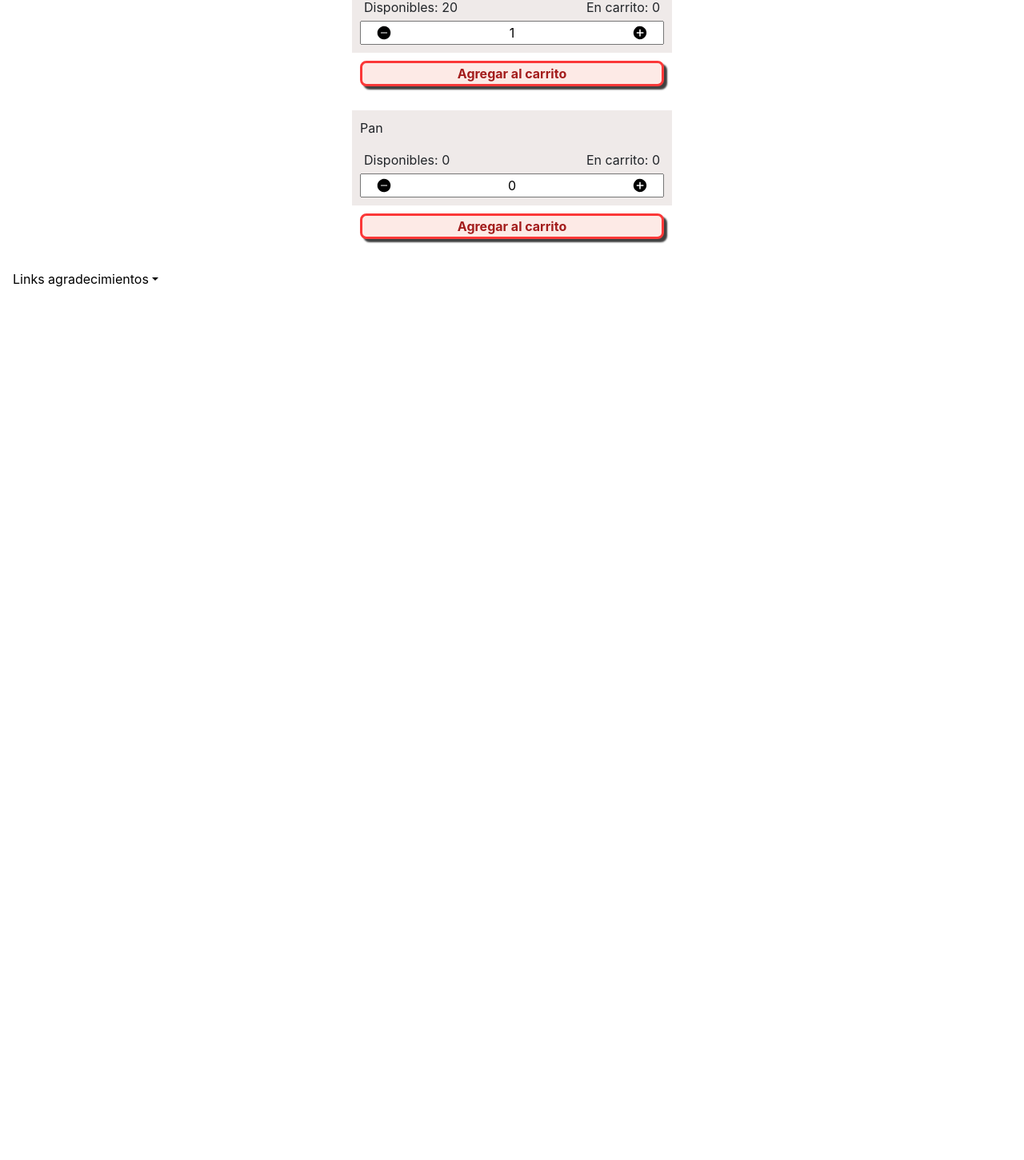
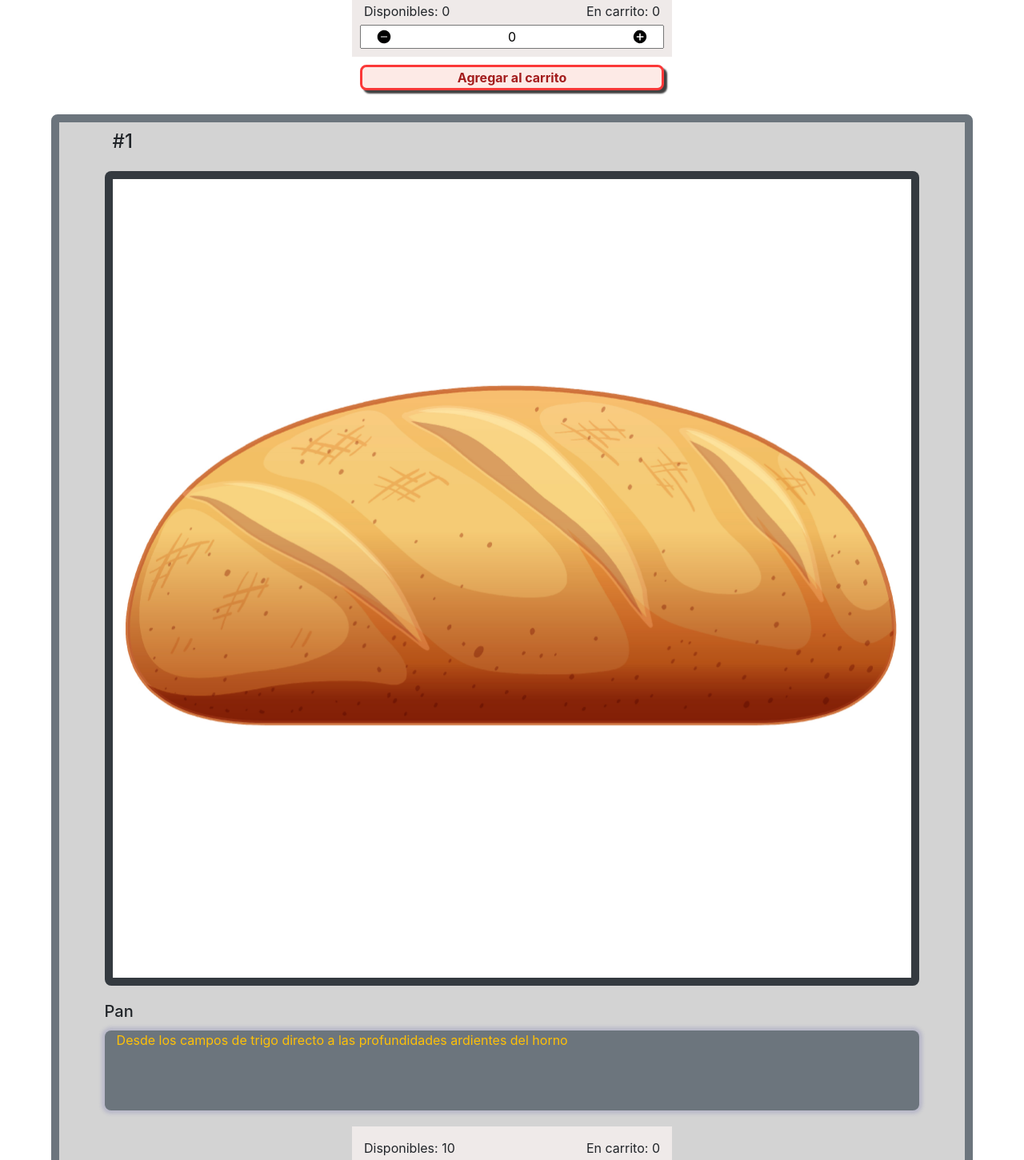
Before and after one commit to Mart-Dan-Rossi/martin-rossi-venta-nft, a React (Create React App) app: page / in a window 1280 px wide. Shown: the part 904-2355 px from the top of the page at 80% size. Before the commit the page ends 1273 px from the top, so only its background shows below. Built offline with nearby package versions, Linux system fonts and the light colour scheme.

Commit message:
Agrego el componente ItemDetailContainer y todo lo pertinente para su funcionalidad. Al mismo tiempo modifico algunas cuestiones para facilitar su implementación

```diff
--- a/src/App.js
+++ b/src/App.js
@@ -6,9 +6,11 @@ import ItemListContainer from './components/ItemListContainer';
 import NavBar from './components/NavBar';
 import { useState } from 'react';
 import RetribucionesImg from './components/RetribucionesImg';
+import ItemDetailContainer from './components/ItemDetailContainer';
 
 function App() {
   const [productosEnCarrito, onAdd] = useState(0);
+  let itemId = 1;
 
   const arrayDeProductos = [
             {
@@ -28,6 +30,7 @@ function App() {
       {arrayDeProductos.map(producto => {
         return <ItemCount key={producto.nombre} inicial={producto.stock > 0 ? 1 : 0} producto={producto.nombre} stock={producto.stock} productosEnCarrito={productosEnCarrito} onAdd={onAdd}/>
       })}
+      <ItemDetailContainer itemId={itemId} productosEnCarrito={productosEnCarrito} onAdd={onAdd}/>
       <RetribucionesImg />
     </>
   );
--- a/src/components/Item.jsx
+++ b/src/components/Item.jsx
@@ -8,7 +8,6 @@ function Item({nft}) {
       <img src={imgURL} className="card-img-top" alt={nombre}/>
       <div className="card-body">
         <h5 className="card-title">{nombre}</h5>
-        <p className="card-text lore">{lore}</p>
         <p className='card-text'>En stock: {stock}/{existentes}</p>
         <a href="#" className="btn btn-primary">Comprar</a>
       </div>
--- a/src/components/ItemCount.jsx
+++ b/src/components/ItemCount.jsx
@@ -59,7 +59,6 @@ function ItemCount({inicial, producto, stock, productosEnCarrito, onAdd}) {
       <>
         <form>
             <div id={producto} className="contenedor-parte-principal">
-                <p>{primeraLetraAMayusc(producto)}</p>
                 <div className="contenedor-control-inventario">
                     <span className='cantidad-disponible'>Disponibles: {stock}</span>
                     <span className="cantidad-en-carrito">En carrito: {cantidadEsteProductoEnElCarrito}</span>
--- /dev/null
+++ b/src/components/ItemDetail.jsx
@@ -0,0 +1,21 @@
+import React from 'react'
+import ItemCount from './ItemCount'
+
+function ItemDetail({item, productosEnCarrito, onAdd}) {
+    const {id, imgURL, nombre, lore, existentes, stock} = item
+    return (
+      <>
+      <div className="item-detail">
+        <h4 className="card-title item-id">#{id}</h4>
+        <img src={imgURL} className="item-detail-img-top" alt={nombre}/>
+        <div className="item-detail-body">
+          <h5 className="card-title">{nombre}</h5>
+          <p className="card-text lore">{lore}</p>
+        </div>
+        <ItemCount key={id} inicial={stock > 0 ? 1 : 0} producto={nombre} stock={stock} productosEnCarrito={productosEnCarrito} onAdd={onAdd} />
+      </div>
+      </>
+    )
+}
+
+export default ItemDetail
--- /dev/null
+++ b/src/components/ItemDetailContainer.css
@@ -0,0 +1,44 @@
+.item-detail {
+    display: flex;
+    flex-direction: column;
+    justify-content: center;
+
+    max-width: 90rem;
+    width: 90%;
+    margin: 0 auto;
+    border: 10px solid var(--secondary);
+    border-radius: 8px;
+    background-color: lightgray;
+}
+
+.item-detail > * {
+    margin: 0 auto;
+}
+
+.item-id {
+    width: 90%;
+    padding: 10px;
+}
+
+.item-detail-body {
+    flex: 1 1 auto;
+    min-height: 1px;
+    padding: 1.25rem 0;
+    width: 90%;
+}
+
+.item-detail-img-top{
+    padding: 10px;
+    background-color: var(--gray-dark);
+    border-radius: 8px;
+    width: 90%;
+}
+
+.lore {
+    height: 100px;
+    background-color: var(--secondary);
+    color: var(--warning);
+    padding: 0 15px;
+    border-radius: 8px;
+    box-shadow: 0px 0px 4px 4px rgb(100 100 172 / 24%);
+}
--- /dev/null
+++ b/src/components/ItemDetailContainer.jsx
@@ -0,0 +1,30 @@
+import React, { useEffect, useState } from 'react'
+import ItemDetail from './ItemDetail'
+import './ItemDetailContainer.css'
+
+const getItem = (setFunction, itemId)=> {
+    setTimeout(()=>{
+        fetch("nfts.json")
+        .then(res => res.json())
+        .then(json => setFunction(json.find(obj => {
+            return obj.id === itemId}))
+            )
+        .catch(err => console.error("Error al importar nfts.json:", err))
+        }, 2000)
+    }
+
+function ItemDetailContainer({itemId, productosEnCarrito, onAdd}) {
+    const [item, setItem] = useState({})
+
+    useEffect(() => {
+        getItem(setItem, itemId)
+      }, [])
+
+  return (
+    <div className='item-detail-container'>
+        <ItemDetail item={item} productosEnCarrito={productosEnCarrito} onAdd={onAdd}/>
+    </div>
+  )
+}
+
+export default ItemDetailContainer
--- a/src/components/ItemList.css
+++ b/src/components/ItemList.css
@@ -1,6 +1,7 @@
 .lista-nfts {
     display: flex;
     grid-gap: 40px;
+    width: 90%;
     max-width: 90rem;
     margin: 0 auto;
     background-color: var(--secondary);
@@ -22,12 +23,3 @@
     border-radius: 8px;
     box-shadow: 4px 4px 7px 3px rgb(0 0 0 / 75%);
 }
-
-.lore {
-    height: 100px;
-    background-color: var(--secondary);
-    color: var(--warning);
-    padding: 0 15px;
-    border-radius: 8px;
-    box-shadow: 0px 0px 4px 4px rgb(100 100 172 / 24%);
-}
--- a/src/index.js
+++ b/src/index.js
@@ -8,9 +8,7 @@ import 'bootstrap/dist/css/bootstrap.min.css';
 
 const root = ReactDOM.createRoot(document.getElementById('root'));
 root.render(
-  <React.StrictMode>
-    <App />
-  </React.StrictMode>
+  <App />
 );
 
 // If you want to start measuring performance in your app, pass a function
```
